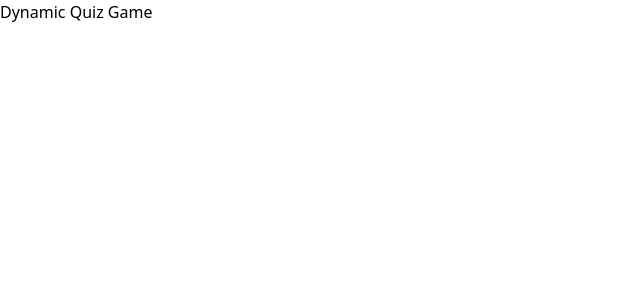
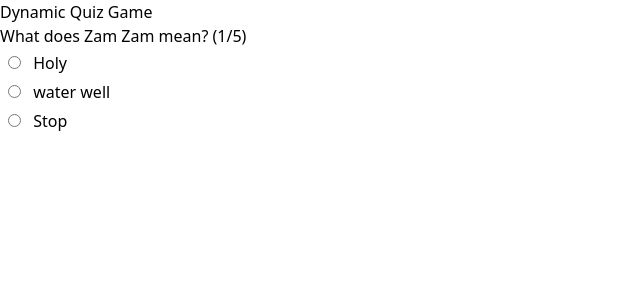
Before and after one commit to HasnainAli313/Dynamic-Quiz-Game, a React (Vite) app: page /quiz in a window 1280 px wide. Shown: the top 300 px of the page, without its empty margins (0-640 px from the left). Built offline with nearby package versions, Linux system fonts and the light colour scheme.

Commit message:
created quiz app

```diff
--- a/src/pages/Quiz.jsx
+++ b/src/pages/Quiz.jsx
@@ -1,43 +1,100 @@
+import { useState } from "react";
 
 function Quiz() {
+    const [newQuestion, setNewQuestion] = useState(0);
+    const [selectedAnswer, setSelectedAnswer] = useState(null);
+    const [isCorrect, setIsCorrect] = useState(null);
+    const [quizCompleted, setQuizCompleted] = useState(false);
+    const [score, setScore] = useState(0);
+    const [showFeedback, setShowFeedback] = useState(false);
 
     const questions = [
         {
             question: "What does Zam Zam mean?",
-        answers:["Holy", "water well", "Stop" ],
-        correct:"Stop"
+            answers: ["Holy", "water well", "Stop"],
+            correct: "Stop"
         },
         {
             question: "Who was a first cousin of Prophet Muhammad (peace be upon him)?",
-        answers:["Abdullah ibn al-Abbas (ra)","Abdullah ibn Umar (ra)",'Ali ibn Abi Talib (ra)' ],
-        correct:"Abdullah ibn al-Abbas (ra)"
+            answers: ["Abdullah ibn al-Abbas (ra)", "Abdullah ibn Umar (ra)", 'Ali ibn Abi Talib (ra)'],
+            correct: "Abdullah ibn al-Abbas (ra)"
         },
         {
             question: "Who was Umar bin Abdul Aziz (r)?",
-        answers:["A companion of the Prophet (ﷺ)","Grandson of Umar ibn al-Khattab","Great grandson of Umar ibn al-Khattab "],
-        correct:"Great grandson of Umar ibn al-Khattab"
+            answers: ["A companion of the Prophet (ﷺ)", "Grandson of Umar ibn al-Khattab", "Great grandson of Umar ibn al-Khattab"],
+            correct: "Great grandson of Umar ibn al-Khattab"
         },
         {
             question: "In Jannah, what is Tuba?",
-        answers:["A fruit","A tree","A river"],
-        correct:"A tree"
+            answers: ["A fruit", "A tree", "A river"],
+            correct: "A tree"
         },
         {
             question: "What does Allah’s name Al-Ghani mean?",
-        answers:["The Giver","The Protector","The Independant"],
-        correct:"The Independant "
+            answers: ["The Giver", "The Protector", "The Independent"],
+            correct: "The Independent"
         }
     ];
 
-    console.log(questions[0].question)
+    const handleAnswerSelection = (answer) => {
+        setSelectedAnswer(answer);
+        setIsCorrect(answer === questions[newQuestion].correct);
+    };
+
+    const nextQuestion = () => {
+        setShowFeedback(true);
+        setTimeout(() => {
+            if (isCorrect) {
+                setScore(score + 1);
+            }
+
+            if (newQuestion + 1 < questions.length) {
+                setNewQuestion(newQuestion + 1);
+                setSelectedAnswer(null);
+                setIsCorrect(null);
+                setShowFeedback(false);
+            } else {
+                setQuizCompleted(true);
+            }
+        }, 1000); // Adjust the timeout duration as needed
+    };
+
+    if (quizCompleted) {
+        return (
+            <section>
+                <h1>Quiz Completed</h1>
+                <p>Your score is {score} out of {questions.length}</p>
+            </section>
+        );
+    }
+
     return (
         <section>
             <h1>Dynamic Quiz Game</h1>
             <div>
-
+                <ul>
+                    <h2>{questions[newQuestion].question} ({newQuestion + 1}/{questions.length})</h2>
+                    {questions[newQuestion].answers.map((answer, index) => (
+                        <li key={index}>
+                            <input
+                                type="radio"
+                                name="option"
+                                className="border border-black m-2"
+                                onChange={() => handleAnswerSelection(answer)}
+                                checked={selectedAnswer === answer}
+                            /> {answer}
+                        </li>
+                    ))}
+                </ul>
+                {selectedAnswer && (
+                    <div>
+                        {showFeedback && <p>{isCorrect ? "Correct!" : "Incorrect!"}</p>}
+                        <button className="border bg-slate-500 border-black p-2" onClick={nextQuestion}>Next</button>
+                    </div>
+                )}
             </div>
         </section>
-  )
+    );
 }
 
-export default Quiz
+export default Quiz;
```
Also changed, not shown: src/index.css (line endings or trailing spaces). Lines whose indentation alone changed are shown as unchanged.
